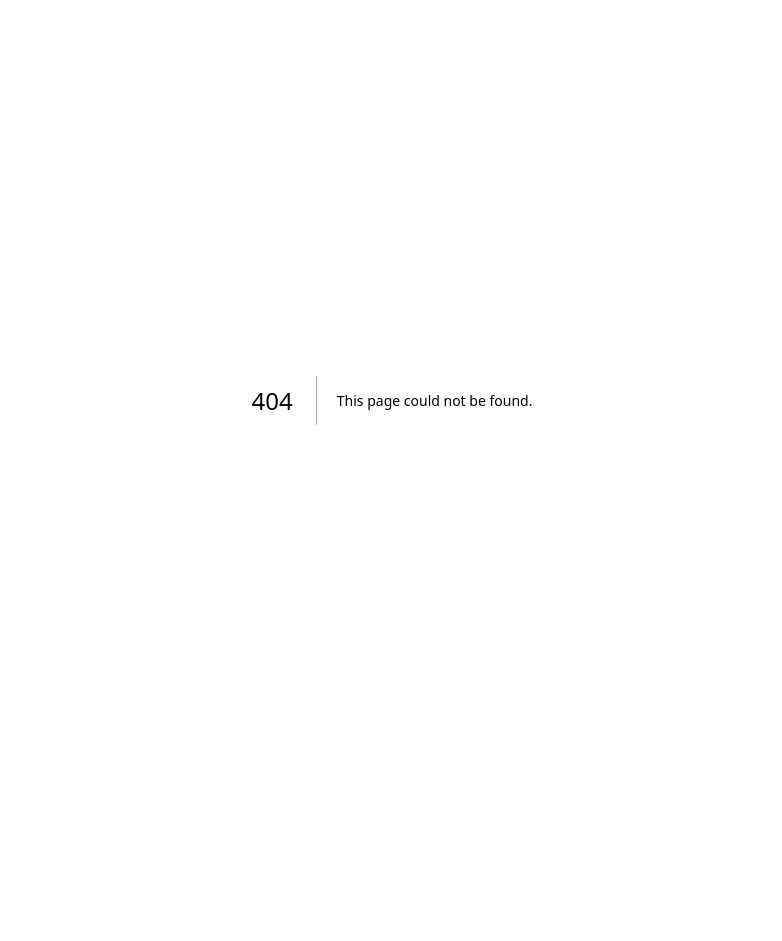
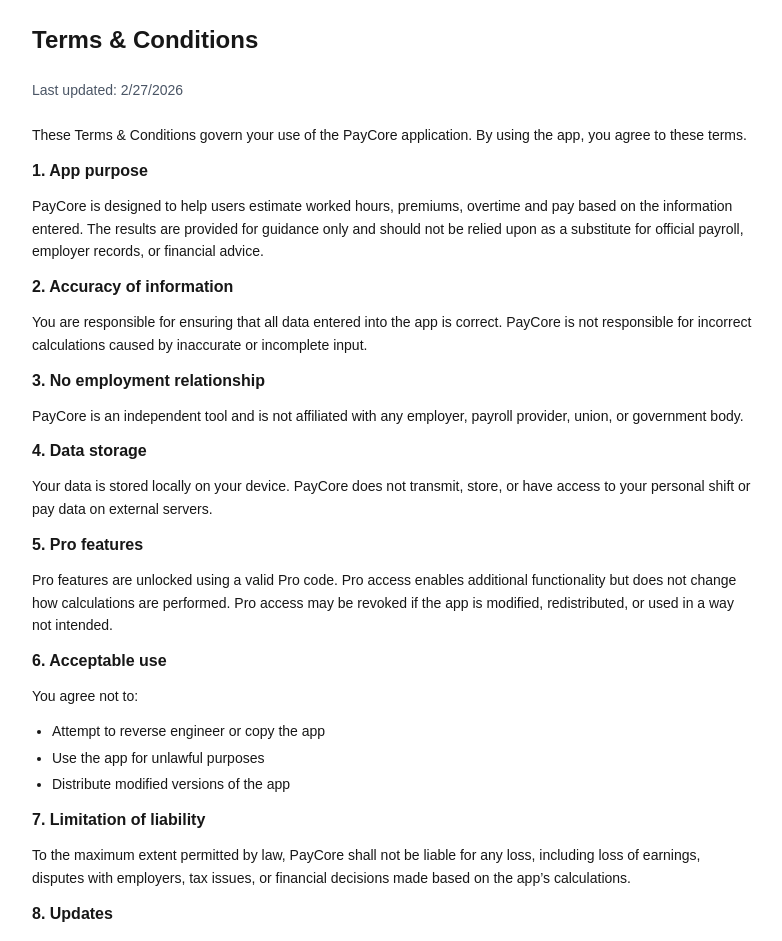
Before and after one commit to phil18019/wage-app, a Next.js app: page /terms in a window 1280 px wide. Before the commit this address had no page. Shown: the top 941 px of the page, without its empty margins (248-1030 px from the left). Before the commit the page ends 800 px from the top, so only its background shows below. Built offline with nearby package versions, Linux system fonts and the light colour scheme.

Commit message:
Add Terms & Conditions page

```diff
--- a/app/page.tsx
+++ b/app/page.tsx
@@ -48,6 +48,9 @@
         <Link href="/privacy" className="text-xs opacity-70 hover:opacity-100">
           Privacy Policy
         </Link>
+        <Link href="/terms" className="underline text-sm opacity-70 hover:opacity-100">
+        Terms & Conditions
+       </Link>
       </div>
     </main>
   );
--- /dev/null
+++ b/app/terms/page.tsx
@@ -0,0 +1,82 @@
+export default function TermsPage() {
+  return (
+    <main className="min-h-screen max-w-3xl mx-auto p-6 space-y-6">
+      <h1 className="text-2xl font-bold">Terms & Conditions</h1>
+
+      <p className="text-sm text-gray-600 dark:text-white/60">
+        Last updated: {new Date().toLocaleDateString()}
+      </p>
+
+      <section className="space-y-3 text-sm leading-relaxed">
+        <p>
+          These Terms & Conditions govern your use of the PayCore application.
+          By using the app, you agree to these terms.
+        </p>
+
+        <h2 className="font-semibold text-base">1. App purpose</h2>
+        <p>
+          PayCore is designed to help users estimate worked hours, premiums,
+          overtime and pay based on the information entered. The results are
+          provided for guidance only and should not be relied upon as a
+          substitute for official payroll, employer records, or financial
+          advice.
+        </p>
+
+        <h2 className="font-semibold text-base">2. Accuracy of information</h2>
+        <p>
+          You are responsible for ensuring that all data entered into the app is
+          correct. PayCore is not responsible for incorrect calculations caused
+          by inaccurate or incomplete input.
+        </p>
+
+        <h2 className="font-semibold text-base">3. No employment relationship</h2>
+        <p>
+          PayCore is an independent tool and is not affiliated with any employer,
+          payroll provider, union, or government body.
+        </p>
+
+        <h2 className="font-semibold text-base">4. Data storage</h2>
+        <p>
+          Your data is stored locally on your device. PayCore does not transmit,
+          store, or have access to your personal shift or pay data on external
+          servers.
+        </p>
+
+        <h2 className="font-semibold text-base">5. Pro features</h2>
+        <p>
+          Pro features are unlocked using a valid Pro code. Pro access enables
+          additional functionality but does not change how calculations are
+          performed. Pro access may be revoked if the app is modified,
+          redistributed, or used in a way not intended.
+        </p>
+
+        <h2 className="font-semibold text-base">6. Acceptable use</h2>
+        <p>You agree not to:</p>
+        <ul className="list-disc ml-5 space-y-1">
+          <li>Attempt to reverse engineer or copy the app</li>
+          <li>Use the app for unlawful purposes</li>
+          <li>Distribute modified versions of the app</li>
+        </ul>
+
+        <h2 className="font-semibold text-base">7. Limitation of liability</h2>
+        <p>
+          To the maximum extent permitted by law, PayCore shall not be liable for
+          any loss, including loss of earnings, disputes with employers, tax
+          issues, or financial decisions made based on the app’s calculations.
+        </p>
+
+        <h2 className="font-semibold text-base">8. Updates</h2>
+        <p>
+          These terms may be updated from time to time. Continued use of the app
+          after changes means you accept the updated terms.
+        </p>
+
+        <h2 className="font-semibold text-base">9. Contact</h2>
+        <p>
+          If you have any questions about these Terms & Conditions, please use
+          the Help section within the app.
+        </p>
+      </section>
+    </main>
+  );
+}
```
